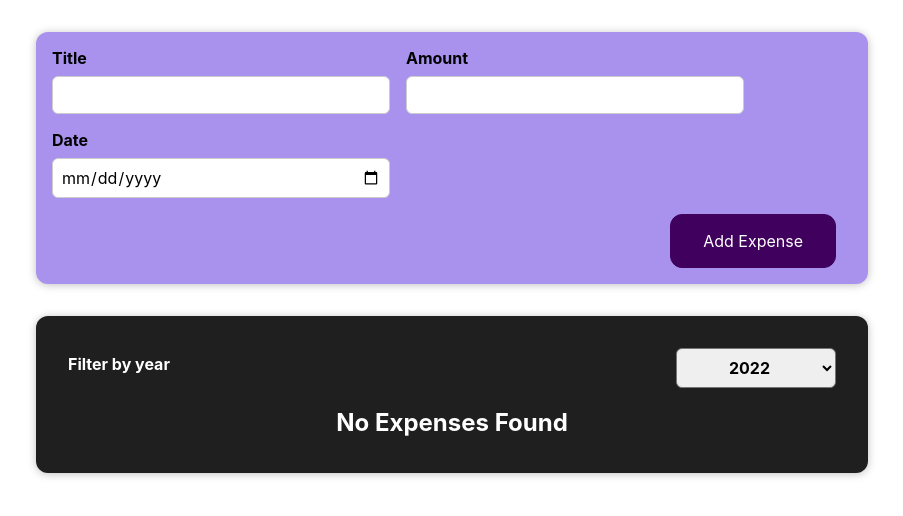
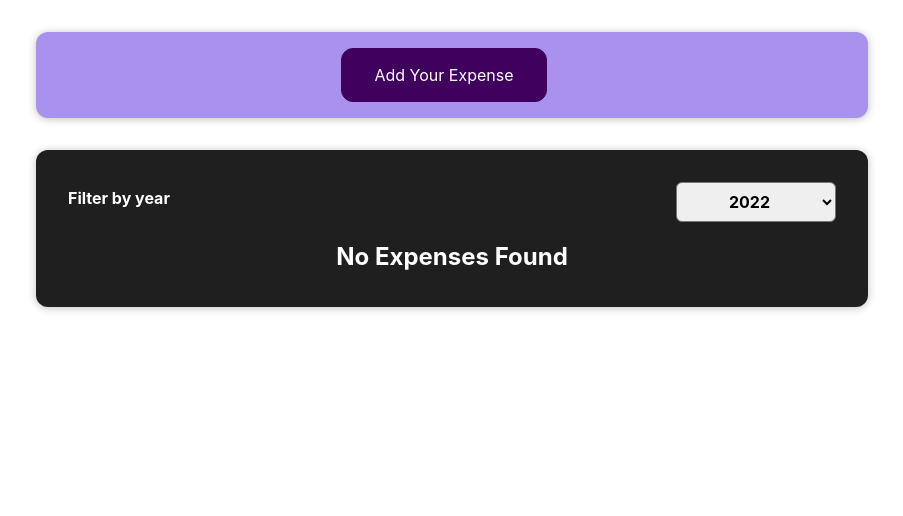
Before and after one commit to Harishkumar-J/Expensive-Wallet, a React (Create React App) app: page / in a window 1280 px wide. Shown: the top 516 px of the page, without its empty margins (188-1091 px from the left). Built offline with nearby package versions, Linux system fonts and the light colour scheme.

Commit message:
Show/Hide New Expense Form

```diff
--- a/src/components/Expenses/ExpenseItem.js
+++ b/src/components/Expenses/ExpenseItem.js
@@ -10,6 +10,7 @@
 	// };
 
 	return (
+		<li>
 			<Card className='expense-item'>
 				<ExpenseDate date={props.date} />
 				<div className='expense-item__description'>
@@ -18,6 +19,7 @@
 				<div className='expense-item__price'>₹ {props.amount}</div>
 				{/* <button onClick={titleHandler}>Change Title</button> */}
 			</Card>
+		</li>
 	);
 }
 
--- a/src/components/NewExpense/ExpenseForm.js
+++ b/src/components/NewExpense/ExpenseForm.js
@@ -50,6 +50,7 @@
 			amount: '',
 			date: '',
 		});
+		props.onCancelExpenseForm();
 	};
 	return (
 		<form onSubmit={submitHandler}>
@@ -84,6 +85,9 @@
 				</div>
 			</div>
 			<div className='new-expense__actions'>
+				<button type='button' onClick={props.onCancelExpenseForm}>
+					Cancel
+				</button>
 				<button type='submit'>Add Expense</button>
 			</div>
 		</form>
--- a/src/components/NewExpense/NewExpense.js
+++ b/src/components/NewExpense/NewExpense.js
@@ -1,7 +1,17 @@
 import './NewExpense.css';
 import ExpenseForm from './ExpenseForm';
+import { useState } from 'react';
 
 const NewExpense = (props) => {
+	const [expenseForm, setExpenseForm] = useState(false);
+
+	const openExpenseFormHandler = () => {
+		setExpenseForm(!expenseForm);
+	};
+
+	const toggleExpenseForm = () => {
+		setExpenseForm(!expenseForm);
+	};
 	const saveExpenseDetailsHandler = (expenseData) => {
 		const expenseDetails = {
 			...expenseData,
@@ -13,8 +23,17 @@
 	};
 	return (
 		<div className='new-expense'>
-			{/* //onSaveExpenseDetails is a child to parents passing the props */}
-			<ExpenseForm onSaveExpenseDetails={saveExpenseDetailsHandler} />
+			{!expenseForm && (
+				<button onClick={openExpenseFormHandler}>Add Your Expense</button>
+			)}
+
+			{expenseForm && (
+				<ExpenseForm
+					//onSaveExpenseDetails is a child to parents passing the props
+					onSaveExpenseDetails={saveExpenseDetailsHandler}
+					onCancelExpenseForm={toggleExpenseForm}
+				/>
+			)}
 		</div>
 	);
 };
```
Lines whose indentation alone changed are shown as unchanged.
